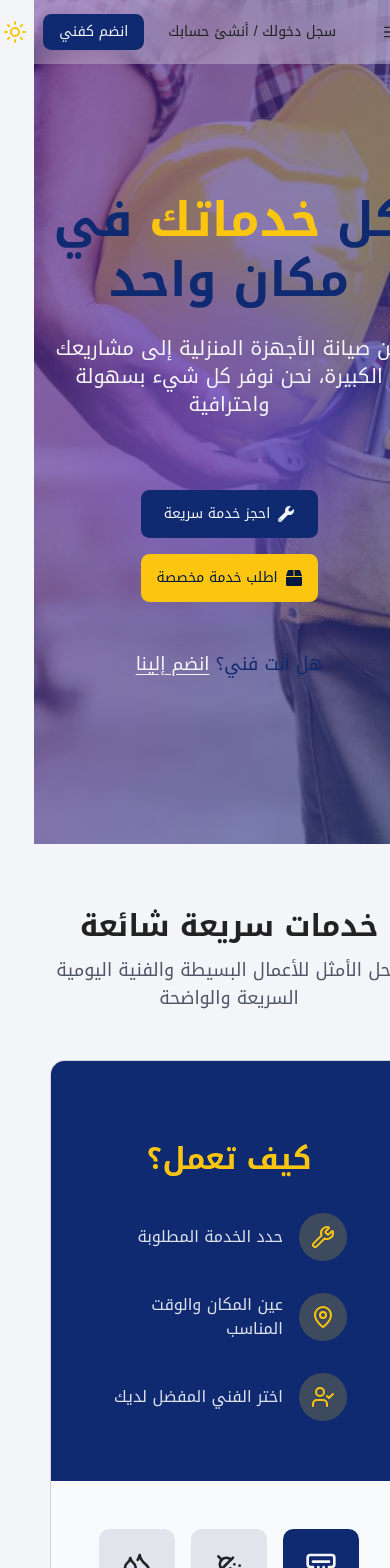
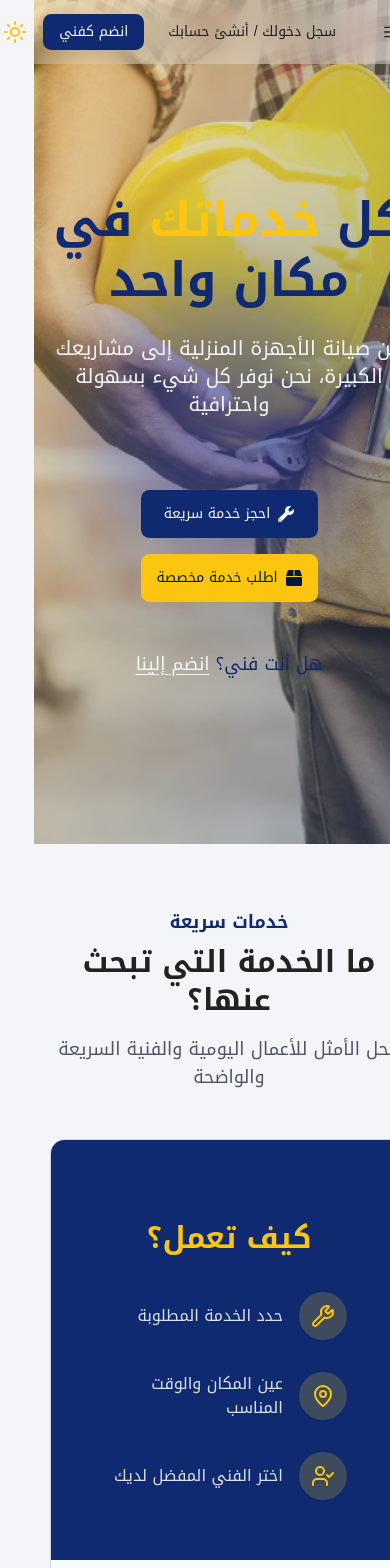
Before and after one commit to abualanin112/srvana, a React (Vite) app: page / in a window 390 px wide. Shown: the top 1568 px of the page. Built offline with nearby package versions, Linux system fonts and the light colour scheme.

Commit message:
header bg color

```diff
--- a/src/components/layout/FeaturedQuickServices.jsx
+++ b/src/components/layout/FeaturedQuickServices.jsx
@@ -103,12 +103,15 @@ const FeaturedQuickServices = () => {
         {" "}
         <div className="mb-12 text-center">
           {" "}
-          <h2 className="text-3xl md:text-4xl font-extrabold tracking-tight text-foreground">
-            خدمات سريعة شائعة
+          <h4 className="text-primary font-semibold mb-2 text-lg">
+            خدمات سريعة{" "}
+          </h4>
+          <h2 className="text-3xl lg:text-4xl font-extrabold mb-4 text-foreground leading-tight">
+            ما الخدمة التي تبحث عنها؟
           </h2>
-          <p className="mt-3 text-lg text-muted-foreground max-w-2xl mx-auto">
+          <p className="text-lg text-muted-foreground max-w-lg mx-auto">
             {" "}
-            الحل الأمثل للأعمال البسيطة والفنية اليومية السريعة والواضحة
+            الحل الأمثل للأعمال اليومية والفنية السريعة والواضحة
           </p>
         </div>
         {/* --- البطاقة الرئيسية التي تحتوي على كل المحتوى --- */}
--- a/src/components/layout/LegacyOfTrustSection.jsx
+++ b/src/components/layout/LegacyOfTrustSection.jsx
@@ -118,10 +118,10 @@ const AboutStatsSection = () => {
             transition={{ duration: 0.6, ease: "easeOut" }}
             viewport={{ once: true, amount: 0.3 }}
           >
-            <h4 className="text-primary font-semibold mb-2 text-xl">
+            <h4 className="text-primary font-semibold mb-2 text-lg">
               عن الشركة
             </h4>
-            <h2 className="text-4xl lg:text-5xl font-extrabold mb-4 text-foreground leading-tight">
+            <h2 className="text-3xl lg:text-4xl font-extrabold mb-4 text-foreground leading-tight">
               بناء إرث من الثقة
             </h2>
             <p className="text-lg text-muted-foreground max-w-md ml-auto">
--- a/src/components/ui/BubbleBackground.jsx
+++ b/src/components/ui/BubbleBackground.jsx
@@ -10,12 +10,10 @@ const BubbleBackground = ({
   interactive = false,
   transition = { stiffness: 100, damping: 20 },
   colors = {
-    first: "18,113,255",
-    second: "221,74,255",
-    third: "0,220,255",
-    fourth: "200,50,50",
-    fifth: "180,180,50",
-    sixth: "140,100,255",
+    first: "36.55,32.9,280.18",
+    second: "27,55,121",
+    third: "251,197,16",
+    fourth: "15,65,145",
   },
   ...props
 }) => {
@@ -57,7 +55,7 @@ const BubbleBackground = ({
         className="absolute inset-0 w-full h-full object-cover z-0"
       />
 
-      <div className="absolute inset-0 w-full h-full z-5 bg-gradient-to-br from-violet-900 to-blue-900 opacity-60" />
+      <div className="absolute inset-0 w-full h-full z-5 bg-gradient-to-br from-[#fbc510] to-[#0f2a71] opacity-40" />
 
       <style>
         {`
@@ -66,8 +64,7 @@ const BubbleBackground = ({
             --second-color: ${colors.second};
             --third-color: ${colors.third};
             --fourth-color: ${colors.fourth};
-            --fifth-color: ${colors.fifth};
-            --sixth-color: ${colors.sixth};
+
           }
         `}
       </style>
@@ -93,7 +90,7 @@ const BubbleBackground = ({
 
       <div
         className="absolute inset-0 z-10"
-        style={{ filter: "url(#goo) blur(40px)", opacity: 0.6 }}
+        style={{ filter: "url(#goo) blur(40px)", opacity: 0.4 }}
       >
         <motion.div
           className="absolute rounded-full w-[80%] h-[80%] top-[10%] left-[10%]  bg-[radial-gradient(circle_at_center,rgba(var(--first-color),0.8)_0%,rgba(var(--first-color),0)_50%)]"
@@ -117,23 +114,9 @@ const BubbleBackground = ({
           <div className="absolute rounded-full w-[80%] h-[80%] top-[calc(50%+200px)] left-[calc(50%-500px)] bg-[radial-gradient(circle_at_center,rgba(var(--third-color),0.8)_0%,rgba(var(--third-color),0)_50%)]" />
         </motion.div>
 
-        <motion.div
-          className="absolute rounded-full w-[80%] h-[80%] top-[10%] left-[10%]  bg-[radial-gradient(circle_at_center,rgba(var(--fourth-color),0.8)_0%,rgba(var(--fourth-color),0)_50%)] opacity-70"
-          animate={{ x: [-50, 50, -50] }}
-          transition={{ duration: 40, ease: "easeInOut", repeat: Infinity }}
-        />
-
-        <motion.div
-          className="absolute inset-0 flex justify-center items-center origin-[calc(50%_-_800px)_calc(50%_+_200px)]"
-          animate={{ rotate: 360 }}
-          transition={{ duration: 20, ease: "linear", repeat: Infinity }}
-        >
-          <div className="absolute rounded-full w-[160%] h-[160%] bg-[radial-gradient(circle_at_center,rgba(var(--fifth-color),0.8)_0%,rgba(var(--fifth-color),0)_50%)] top-[calc(50%-80%)] left-[calc(50%-80%)]" />
-        </motion.div>
-
         {interactive && (
           <motion.div
-            className="absolute rounded-full w-full h-full bg-[radial-gradient(circle_at_center,rgba(var(--sixth-color),0.8)_0%,rgba(var(--sixth-color),0)_50%)] opacity-70"
+            className="absolute rounded-full w-full h-full bg-[radial-gradient(circle_at_center,rgba(var(--fourth-color),0.8)_0%,rgba(var(--third-color),0)_50%)] opacity-70"
             style={{ x: springX, y: springY }}
           />
         )}
```
